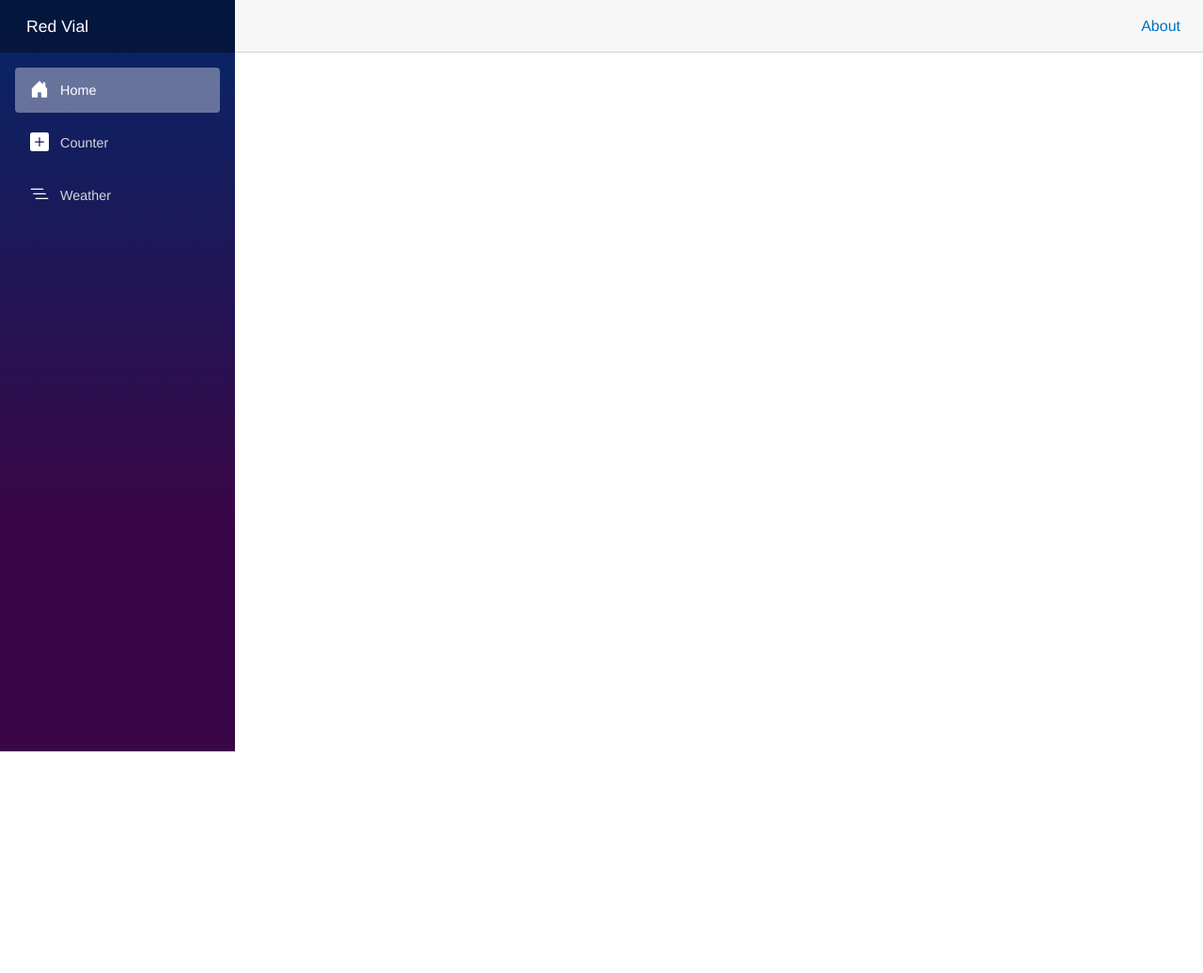
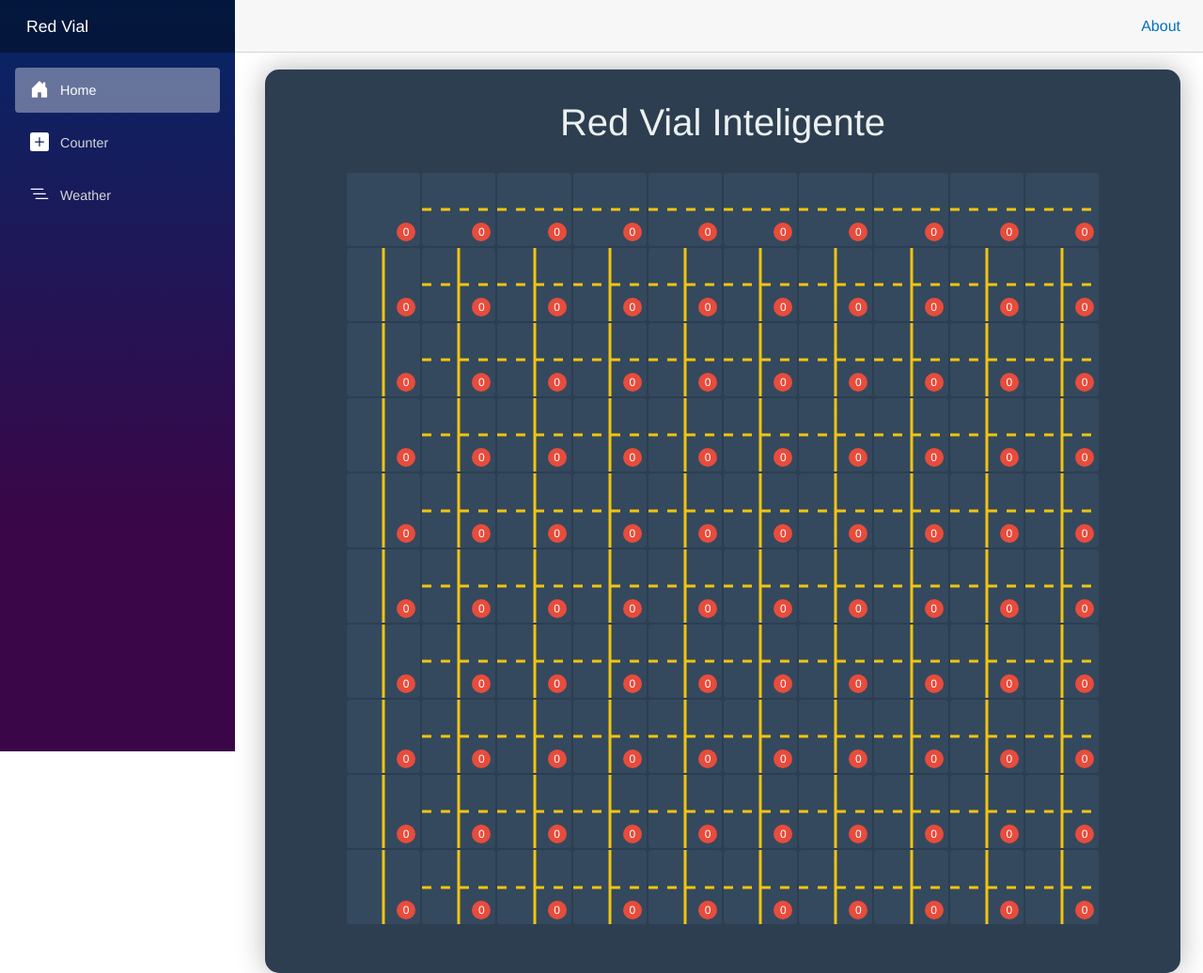
Before and after one commit to IngMandarina1/Red-Vial, an ASP.NET Core app: page / in a window 1280 px wide. Shown: the whole page at 94% size. Before the commit the page ends 800 px from the top, so only its background shows below. Run offline with ASP.NET Core 8, Linux system fonts and the light colour scheme; style sheets or scripts are compiled from the project's sources.

Commit message:
Todos losa cambios

```diff
--- a/Red Vial/Pages/Home.razor
+++ b/Red Vial/Pages/Home.razor
@@ -1,3 +1,138 @@
 @page "/"
 @inject Red_Vial.Server.LED RedVialService
-@using Red_Vial.Server
+@using Red_Vial.Server;
+
+<style>
+    .red-vial-container {
+        background: #2c3e50;
+        padding: 2rem;
+        border-radius: 15px;
+        box-shadow: 0 0 30px rgba(0,0,0,0.3);
+    }
+
+    .grid-container {
+        display: grid;
+        grid-template-columns: repeat(10, 1fr);
+        gap: 2px;
+        position: relative;
+        margin: 20px auto;
+        max-width: 800px;
+    }
+
+    .nodo {
+        background: #34495e;
+        aspect-ratio: 1;
+        position: relative;
+        cursor: pointer;
+        transition: all 0.3s ease;
+        border-radius: 3px;
+    }
+
+        .nodo:hover {
+            transform: scale(1.1);
+            z-index: 2;
+            box-shadow: 0 0 15px #f1c40f;
+        }
+
+    .conexion {
+        position: absolute;
+        background: repeating-linear-gradient( 90deg, #f1c40f 0px, #f1c40f 10px, transparent 10px, transparent 20px );
+        z-index: 1;
+    }
+
+    .horizontal {
+        width: 100%;
+        height: 3px;
+        top: 50%;
+        transform: translateY(-50%);
+    }
+
+    .vertical {
+        height: 100%;
+        width: 3px;
+        left: 50%;
+        transform: translateX(-50%);
+    }
+
+    .info-badge {
+        position: absolute;
+        bottom: 5px;
+        right: 5px;
+        background: #e74c3c;
+        color: white;
+        border-radius: 50%;
+        width: 20px;
+        height: 20px;
+        font-size: 12px;
+        display: flex;
+        align-items: center;
+        justify-content: center;
+    }
+
+    .detalles-nodo {
+        position: fixed;
+        top: 50%;
+        left: 50%;
+        transform: translate(-50%, -50%);
+        background: #34495e;
+        padding: 20px;
+        border-radius: 10px;
+        box-shadow: 0 0 20px rgba(0,0,0,0.5);
+        z-index: 100;
+        color: white;
+    }
+</style>
+
+<div class="red-vial-container">
+    <h1 style="color: #ecf0f1; text-align: center; margin-bottom: 30px;">Red Vial Inteligente</h1>
+
+    <div class="grid-container">
+        @for (int i = 0; i < 10; i++)
+        {
+            @for (int j = 0; j < 10; j++)
+            {
+                var nodo = RedVialService.matriz[i, j];
+                <div class="nodo" @onclick="() => MostrarDetalles(nodo)">
+                    <!-- Conexiones -->
+                    @if (nodo.Norte != null)
+                    {
+                        <div class="conexion vertical"></div>
+                    }
+                    @if (nodo.Oeste != null)
+                    {
+                        <div class="conexion horizontal"></div>
+                    }
+
+                    <!-- Indicador de tráfico -->
+                    <div class="info-badge">
+                        @nodo.informacion.VehiculoEnEspera
+                    </div>
+                </div>
+            }
+        }
+    </div>
+</div>
+
+@if (nodoSeleccionado != null)
+{
+    <div class="detalles-nodo">
+        <h3>@nodoSeleccionado.informacion.Nombre</h3>
+        <p>Vehículos en espera: @nodoSeleccionado.informacion.VehiculoEnEspera</p>
+        <p>Tiempo promedio: @nodoSeleccionado.informacion.TiempoPromedioTransito.ToString("0.00")s</p>
+        <button @onclick="CerrarDetalles">Cerrar</button>
+    </div>
+}
+
+@code {
+    private NodoRedVial nodoSeleccionado;
+
+    private void MostrarDetalles(NodoRedVial nodo)
+    {
+        nodoSeleccionado = nodo;
+    }
+
+    private void CerrarDetalles()
+    {
+        nodoSeleccionado = null;
+    }
+}
```
Also changed, not shown: Red Vial/Server/LED.cs (+18 -60 lines), Red Vial/Server/Transito.cs (added, +7 -0 lines).
